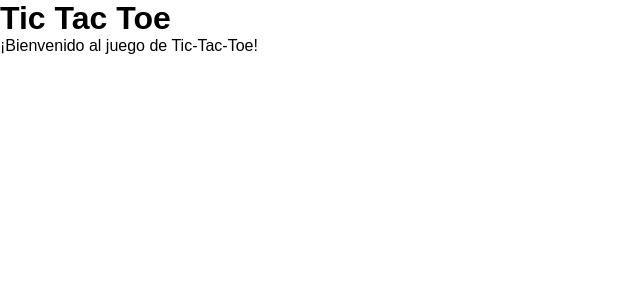
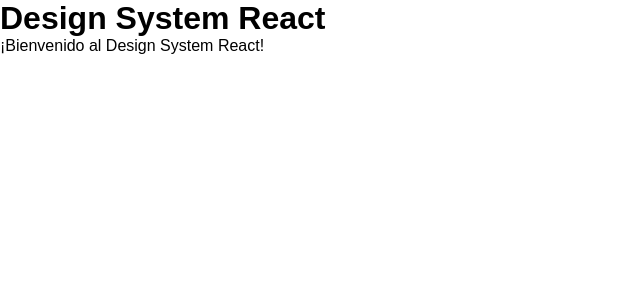
Before and after one commit to nng-dsgn/design_system_react, a React (Vite) app: page / in a window 1280 px wide. Shown: the top 300 px of the page, without its empty margins (0-640 px from the left). Built offline with nearby package versions, Linux system fonts and the light colour scheme.

Commit message:
feat: change header app

```diff
--- a/src/App.jsx
+++ b/src/App.jsx
@@ -4,8 +4,8 @@ import './App.css';
 function App() {
   return (
     <header>
-      <h1>Tic Tac Toe</h1>
-      <p>¡Bienvenido al juego de Tic-Tac-Toe!</p>
+      <h1>Design System React</h1>
+      <p>¡Bienvenido al Design System React!</p>
     </header>
   );
 }
```
